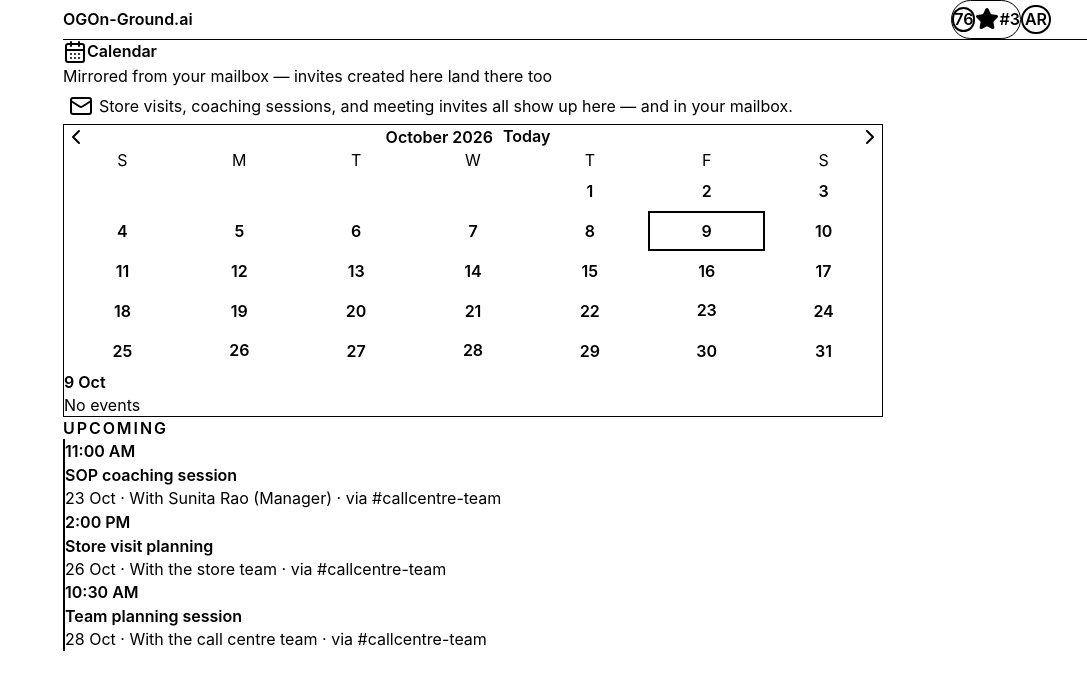
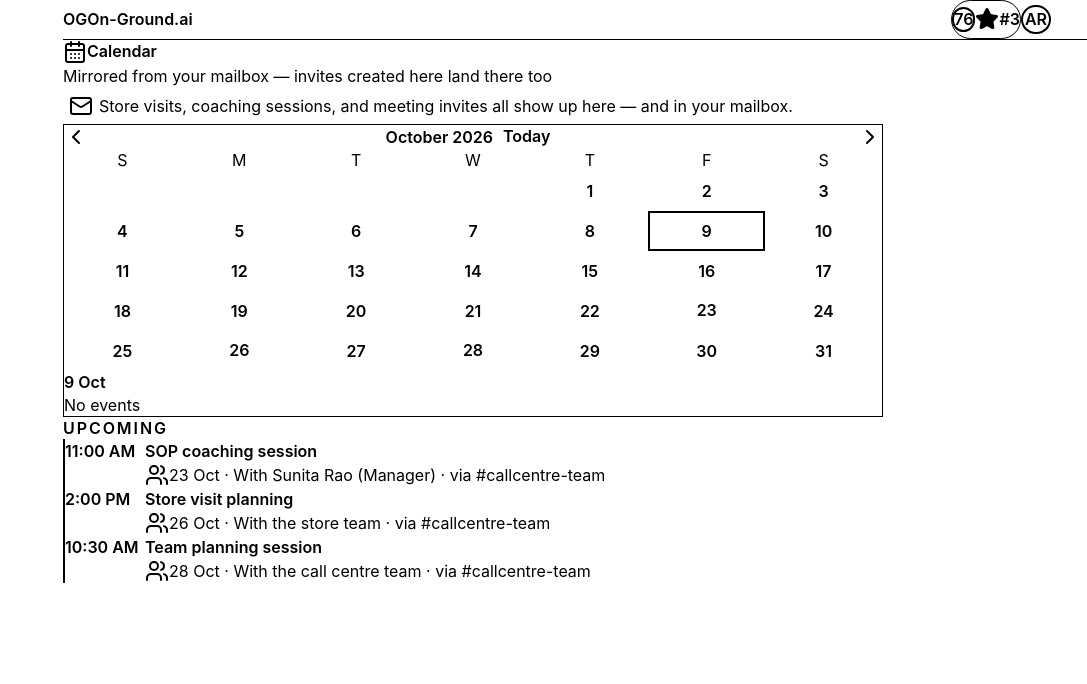
Before and after one commit to Sivaani-Janaswamy/oga-callcentre-app, a React (Vite) app: page /calendar in a window 1280 px wide. Shown: the top 684 px of the page, without its empty margins (193-1280 px from the left). Built offline with nearby package versions, Linux system fonts and the light colour scheme.

Commit message:
fix(calendar): correct upcoming event presentation

```diff
--- a/src/components/calendar/CalendarPage.tsx
+++ b/src/components/calendar/CalendarPage.tsx
@@ -1,4 +1,4 @@
-import { CalendarDays, ChevronLeft, ChevronRight, Mail } from 'lucide-react';
+import { CalendarDays, ChevronLeft, ChevronRight, Mail, Users } from 'lucide-react';
 import { useCallback, useMemo, useState } from 'react';
 import { useAsync } from '../../hooks/useAsync';
 import { getEvents } from '../../services/api';
@@ -108,12 +108,17 @@ export function CalendarPage(): JSX.Element {
         </p>
         <div className="mt-3 space-y-2">
           {upcomingEvents.map((event) => (
-            <div key={event.id} className="border-l-2 border-info pl-3">
-              <p className="text-12 font-semibold text-info">{formatEventTime(event.time)}</p>
-              <p className="text-13 font-semibold text-text">{event.title}</p>
-              <p className="text-11 text-text-muted">
-                {formatCalendarDate(event.date)} · {event.metaLabel}
+            <div key={event.id} className="flex gap-3 border-l-2 border-info pl-3">
+              <p className="w-20 shrink-0 text-12 font-semibold text-info">
+                {formatEventTime(event.time)}
               </p>
+              <div className="min-w-0">
+                <p className="text-13 font-semibold text-text">{event.title}</p>
+                <p className="mt-1 flex items-center gap-1 text-11 text-text-muted">
+                  <Users className="h-3 w-3 shrink-0" />
+                  {formatCalendarDate(event.date)} · {event.metaLabel}
+                </p>
+              </div>
             </div>
           ))}
         </div>
```
Also changed, not shown: 1 other file (tests, documents, lock files or other folders).
